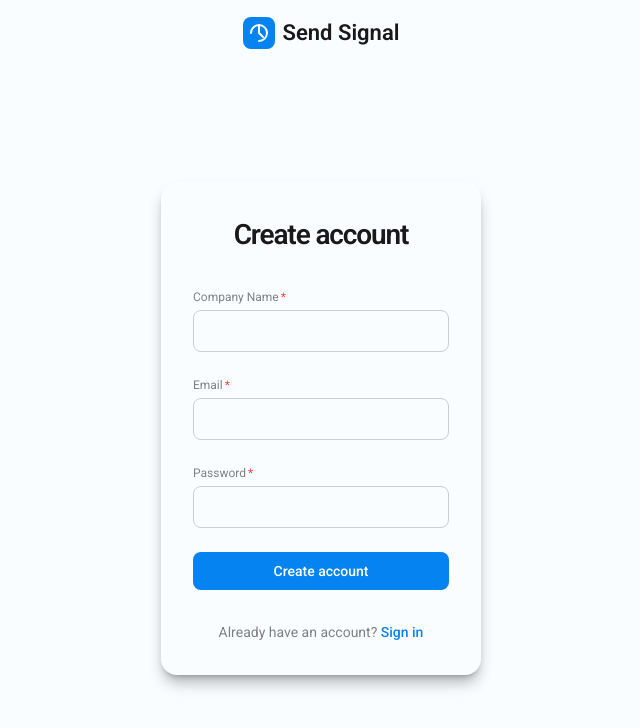
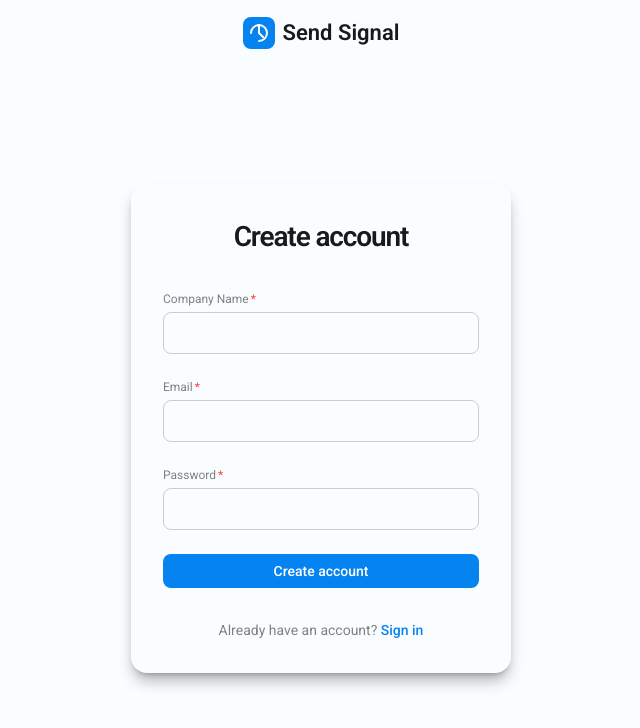
Before and after one commit to Covenantglory/SEND-SIGNAL, a Next.js app: page /signup in a window 1280 px wide. Shown: the top 728 px of the page, without its empty margins (319-959 px from the left). Built offline with nearby package versions, Linux system fonts and the light colour scheme.

Commit message:
rough.md

```diff
--- a/src/app/(auth)/signup/signup.module.css
+++ b/src/app/(auth)/signup/signup.module.css
@@ -1,6 +1,6 @@
 .container {
   width: 100%;
-  max-width: 320px;
+  max-width: 380px;
 }
 
 .card {
--- a/src/components/ui/button.module.css
+++ b/src/components/ui/button.module.css
@@ -29,7 +29,7 @@
 }
 
 .md {
-  padding: 10px 20px;
+  padding: 8px 20px;
   font-size: var(--text-label-large);
 }
 
--- a/src/components/ui/input.module.css
+++ b/src/components/ui/input.module.css
@@ -25,7 +25,7 @@
   background-color: var(--color-surface);
   border: 1px solid var(--color-outline-variant);
   border-radius: var(--radius-md);
-  transition: all 0.2s ease;
+  transition: all 0.5s ease;
 }
 
 .input::placeholder {
@@ -39,7 +39,7 @@
 .input:focus {
   outline: none;
   border-color: var(--color-primary);
-  box-shadow: 0 0 0 2px var(--color-primary-container);
+  box-shadow: 0 2px 8px 0 rgba(5, 131, 241, 0.18);
 }
 
 .input:disabled {
```
